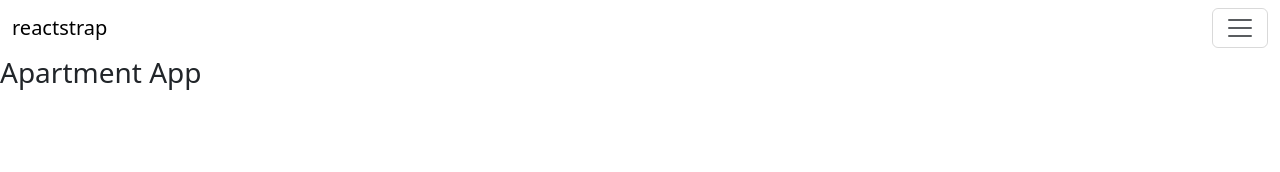
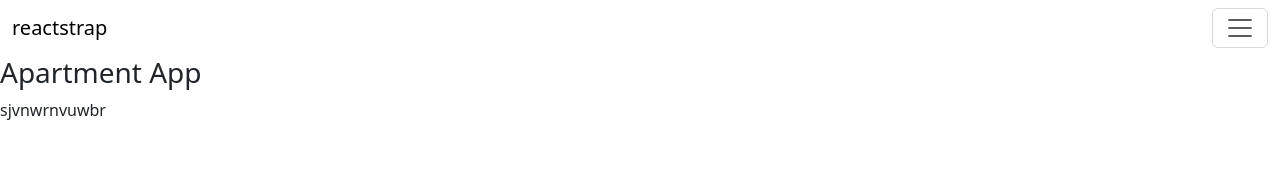
Before and after one commit to learn-academy-2023-charlie/apartment-app-frontend-fire-benders, a React (Create React App) app: page / in a window 1280 px wide. Shown: the top 172 px of the page. Built offline with nearby package versions, Linux system fonts and the light colour scheme.

Commit message:
header footer updates

```diff
--- a/src/App.js
+++ b/src/App.js
@@ -21,6 +21,7 @@ const App = () => {
     <>
       <Header />
       <h3>Apartment App</h3>
+      <Footer />
     </>
   )
 }
--- a/src/components/Footer.js
+++ b/src/components/Footer.js
@@ -3,6 +3,7 @@ import React from "react"
 const Footer = () => {
   return(
     <>
+    sjvnwrnvuwbr
     </>
   )
 }
```
